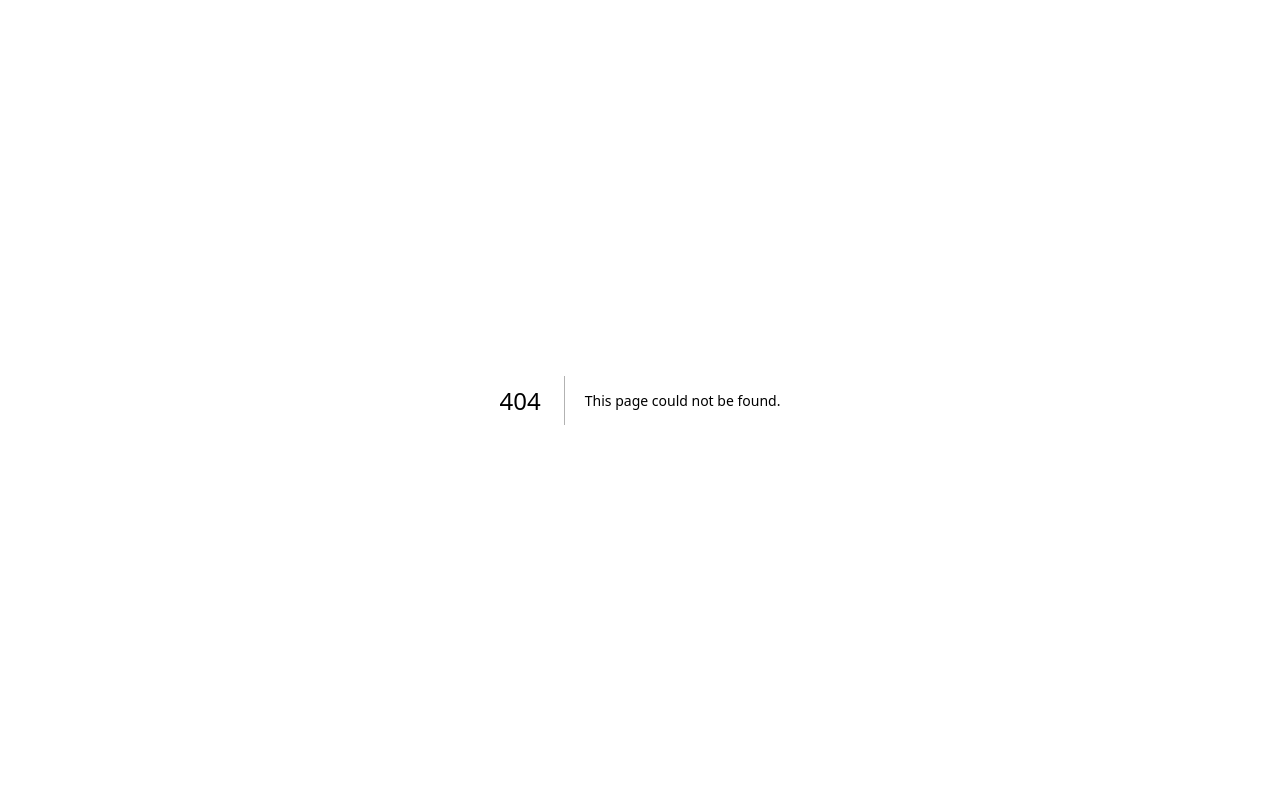
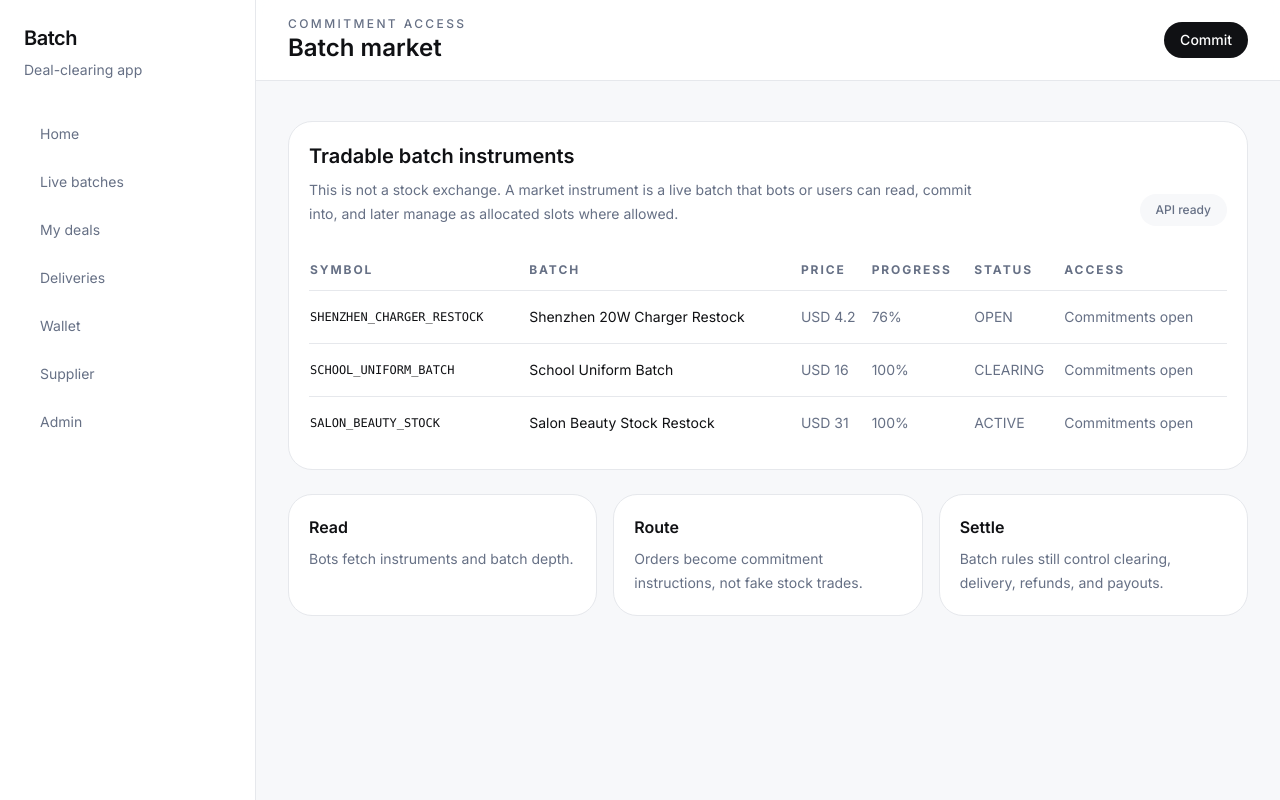
Before and after one commit to imranshiundu/Batch, a Next.js app in the folder apps/web/: page /market in a window 1280 px wide. Before the commit this address had no page. Built offline with nearby package versions, Linux system fonts and the light colour scheme.

Commit message:
Frontend: add basic market page

```diff
--- /dev/null
+++ b/apps/web/src/app/market/page.tsx
@@ -0,0 +1,62 @@
+import { AppShell } from "@/components/app-shell";
+import { listBatchInstruments } from "@/lib/market/market-service";
+
+export default function MarketPage() {
+  const instruments = listBatchInstruments();
+
+  return (
+    <AppShell title="Batch market" eyebrow="Commitment access">
+      <section className="rounded-3xl border border-line bg-white p-5">
+        <div className="flex flex-col gap-3 md:flex-row md:items-end md:justify-between">
+          <div>
+            <h2 className="text-xl font-semibold text-ink">Tradable batch instruments</h2>
+            <p className="mt-2 max-w-2xl text-sm leading-6 text-muted">
+              This is not a stock exchange. A market instrument is a live batch that bots or users can read, commit into, and later manage as allocated slots where allowed.
+            </p>
+          </div>
+          <span className="rounded-full bg-surface px-4 py-2 text-xs font-medium text-muted">API ready</span>
+        </div>
+
+        <div className="mt-6 overflow-x-auto">
+          <table className="w-full min-w-[760px] text-left text-sm">
+            <thead className="text-xs uppercase tracking-[0.16em] text-muted">
+              <tr className="border-b border-line">
+                <th className="py-3">Symbol</th>
+                <th className="py-3">Batch</th>
+                <th className="py-3">Price</th>
+                <th className="py-3">Progress</th>
+                <th className="py-3">Status</th>
+                <th className="py-3">Access</th>
+              </tr>
+            </thead>
+            <tbody>
+              {instruments.map((item) => (
+                <tr key={item.symbol} className="border-b border-line last:border-0">
+                  <td className="py-4 font-mono text-xs text-ink">{item.symbol}</td>
+                  <td className="py-4 text-ink">{item.title}</td>
+                  <td className="py-4 text-muted">{item.currency} {item.lastUnitPrice}</td>
+                  <td className="py-4 text-muted">{item.clearingProgress}%</td>
+                  <td className="py-4 text-muted">{item.status}</td>
+                  <td className="py-4 text-muted">{item.tradable ? "Commitments open" : "Read only"}</td>
+                </tr>
+              ))}
+            </tbody>
+          </table>
+        </div>
+      </section>
+
+      <section className="mt-6 grid gap-4 md:grid-cols-3">
+        {[
+          ["Read", "Bots fetch instruments and batch depth."],
+          ["Route", "Orders become commitment instructions, not fake stock trades."],
+          ["Settle", "Batch rules still control clearing, delivery, refunds, and payouts."],
+        ].map(([title, text]) => (
+          <div key={title} className="rounded-3xl border border-line bg-white p-5">
+            <h3 className="font-semibold text-ink">{title}</h3>
+            <p className="mt-2 text-sm leading-6 text-muted">{text}</p>
+          </div>
+        ))}
+      </section>
+    </AppShell>
+  );
+}
```
